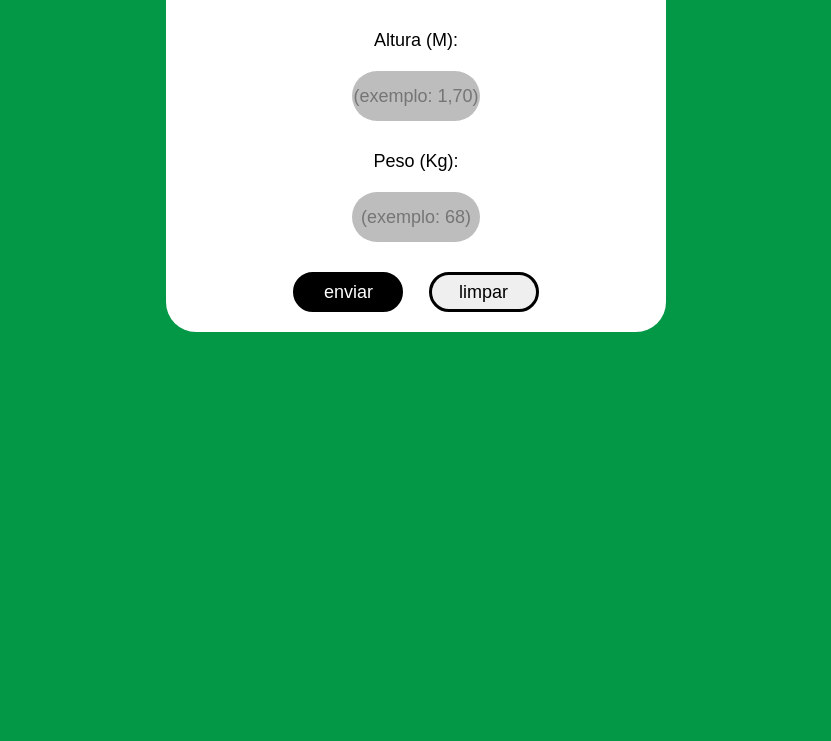
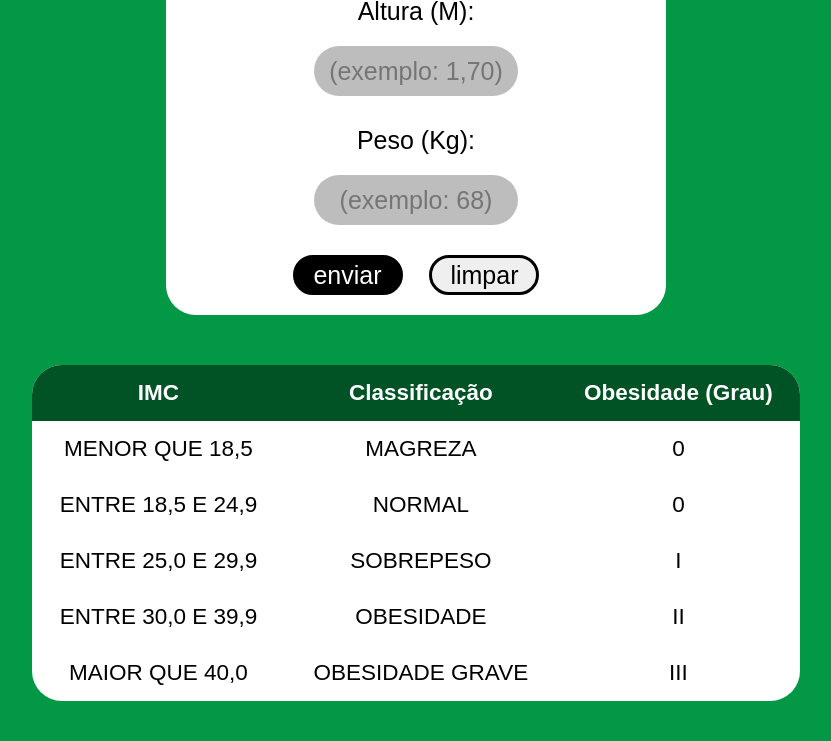
Before and after one commit to BrenoLira01/Calculadora-IMC, a plain HTML site: page index.html in a window 1280 px wide. Shown: the part 729-1470 px from the top of the page, without its empty margins (224-1055 px from the left). Before the commit the page ends 1101 px from the top, so only its background shows below. Drawn offline with Linux system fonts and the light colour scheme.

Commit message:
adicionada uma tabela

```diff
--- a/index.html
+++ b/index.html
@@ -1,14 +1,13 @@
-<!doctype html>
+<!DOCTYPE html>
 <html lang="pt-br">
   <head>
     <meta charset="UTF-8" />
     <meta name="viewport" content="width=device-width, initial-scale=1.0" />
     <title>Calculadora IMC</title>
-    <link rel="icon" href="./imagens/icon.svg">
-    <link rel="stylesheet" href="style/style.css">
+    <link rel="icon" href="./imagens/icon.svg" />
+    <link rel="stylesheet" href="style/style.css" />
   </head>
   <body>
-
     <div class="caixaDialogo">
       <div class="link">
         <a
@@ -40,7 +39,7 @@
       </p>
 
       <div class="caixaCalculo">
-        <img id="prancheta" src="./imagens/prancheta.svg" alt="prancheta">
+        <img id="prancheta" src="./imagens/prancheta.svg" alt="prancheta" />
         <h2 id="tituloSecundario">Preencha os dados:</h2>
         <div class="inputs">
           <p class="descricao">Altura (M):</p>
@@ -70,6 +69,39 @@
           <p id="classificacao">Classificação</p>
         </div>
       </div>
+      <table>
+        <tr>
+          <th id="topoEsqTabela">IMC</th>
+          <th>Classificação</th>
+          <th id="topoDirTabela">Obesidade (Grau)</th>
+        </tr>
+        <tr>
+          <td>MENOR QUE 18,5</td>
+          <td>MAGREZA</td>
+          <td>0</td>
+        </tr>
+        <tr>
+          <td>ENTRE 18,5 E 24,9</td>
+          <td>NORMAL</td>
+          <td>0</td>
+        </tr>
+        <tr>
+          <td>ENTRE 25,0 E 29,9</td>
+          <td>SOBREPESO</td>
+          <td>I</td>
+        </tr>
+        <tr>
+          <td>ENTRE 30,0 E 39,9</td>
+          <td>OBESIDADE</td>
+          <td>II</td>
+        </tr>
+        <tr>
+          <td>MAIOR QUE 40,0</td>
+          <td>OBESIDADE GRAVE</td>
+          <td>III</td>
+        </tr>
+      </table>
+    </div>
     <script src="script/script.js"></script>
   </body>
 </html>
--- a/style/style.css
+++ b/style/style.css
@@ -62,7 +62,7 @@ body {
   text-align: center;
   padding: 20px;
   width: 90vw;
-  margin: 40px auto;
+  margin: 50px auto;
 }
 
 .caixaCalculo,
@@ -137,6 +137,36 @@ body {
   font-weight: bold;
 }
 
+table {
+  color: #000;
+  background-color: #fff;
+  width: 90vw;
+  border-collapse: collapse;
+  border-radius: 30px;
+  margin-bottom: 40px;
+}
+
+th,
+td {
+  font-size: 0.9em;
+  border: none;
+  padding: 15px;
+  text-align: center;
+}
+
+th {
+  color: #ffffff;
+  background-color: #015326;
+}
+
+#topoEsqTabela {
+  border-top-left-radius: 30px;
+}
+
+#topoDirTabela {
+  border-top-right-radius: 30px;
+}
+
 @media only screen and (min-width: 768px) {
   body {
     font-size: 25px;
@@ -153,17 +183,22 @@ body {
   }
 
   #explicação {
-    padding: 8vh 25vw 5vh;
+    padding: 5vh 25vw 1vh;
   }
 
   .caixaCalculo {
-    font-size: 18px;
+    font-size: 1em;
     width: 500px;
   }
 
   #primeiroInput,
   #segundoInput {
     height: 50px;
-    width: 10vw;
+    width: 16vw;
+  }
+
+  table {
+    font-size: 1em;
+    width: 60vw;
   }
 }
```
Lines whose indentation alone changed are shown as unchanged.
